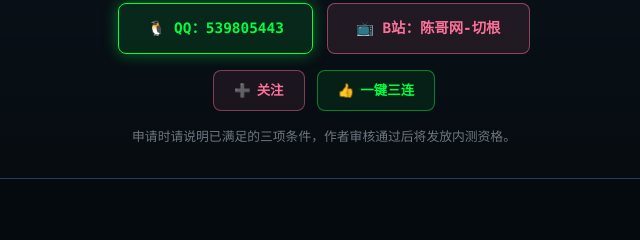
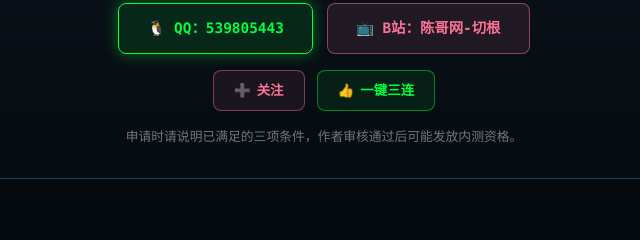
Before and after one commit to chengeroot/chengeroot.github.io, a plain HTML site: page index.html in a window 1280 px wide. Shown: the part 1980-2220 px from the top of the page, 316-956 px from the left. Drawn offline with Linux system fonts and the light colour scheme.

Commit message:
Update index.html

```diff
--- a/index.html
+++ b/index.html
@@ -302,7 +302,7 @@ footer a{color:var(--text-dim)}
           <a class="bili-btn" href="https://space.bilibili.com/3546789558880461" target="_blank" rel="noopener">➕ <span data-i18n="bili.follow">关注</span></a>
           <a class="bili-btn triple" href="https://space.bilibili.com/3546789558880461" target="_blank" rel="noopener">👍 <span data-i18n="bili.triple">一键三连</span></a>
         </div>
-        <div class="beta-apply-note" data-i18n="beta.apply.note">申请时请说明已满足的三项条件，作者审核通过后将发放内测资格。</div>
+        <div class="beta-apply-note" data-i18n="beta.apply.note">申请时请说明已满足的三项条件，作者审核通过后可能发放内测资格。</div>
       </div>
     </div>
   </section>
@@ -451,7 +451,7 @@ var I18N = {
     'beta.step1.t':'至少游玩 7 天','beta.step1.d':'体验最新或 1.0.2 版，累计时长达到 7 天。',
     'beta.step2.t':'至少邀请 1 位玩家','beta.step2.d':'邀请至少 1 位新玩家加入。',
     'beta.step3.t':'保持 1 分钟不炸堆','beta.step3.d':'稳定操作，保持核心 1 分钟不发生熔毁。',
-    'beta.apply.tip':'满足以上全部条件后，添加作者申请内测资格：','beta.apply.note':'申请时请说明已满足的三项条件，作者审核通过后将发放内测资格。',
+    'beta.apply.tip':'满足以上全部条件后，添加作者申请内测资格：','beta.apply.note':'申请时请说明已满足的三项条件，作者审核通过后可能发放内测资格。',
     'bili.follow':'关注','bili.triple':'一键三连',
     'footer.rights':'保留所有权利','footer.note':'暗黑科技风 · 反应堆美学'
   },
```
